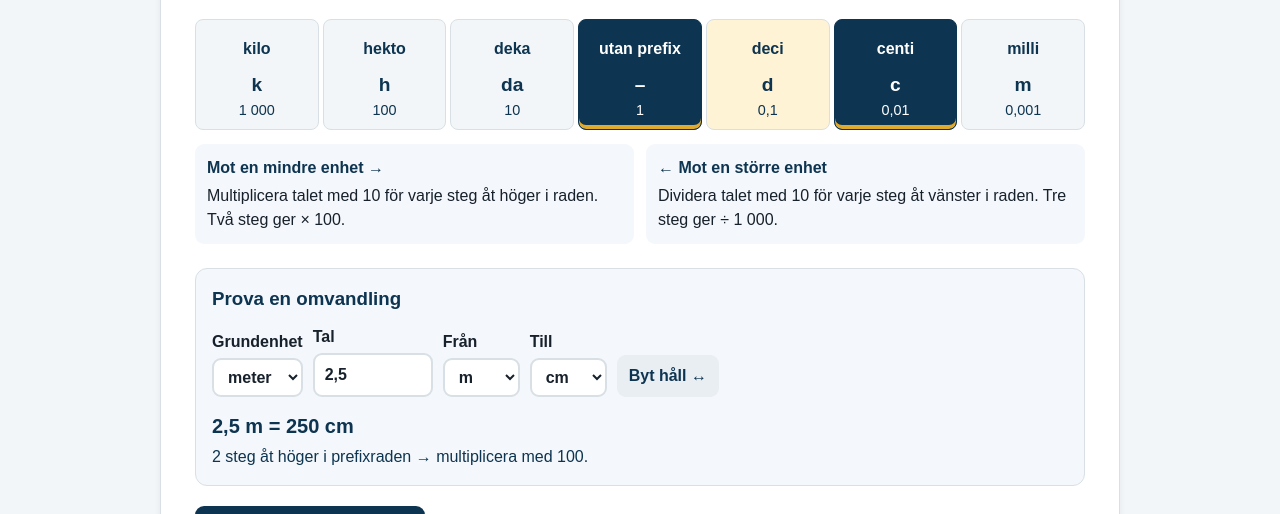
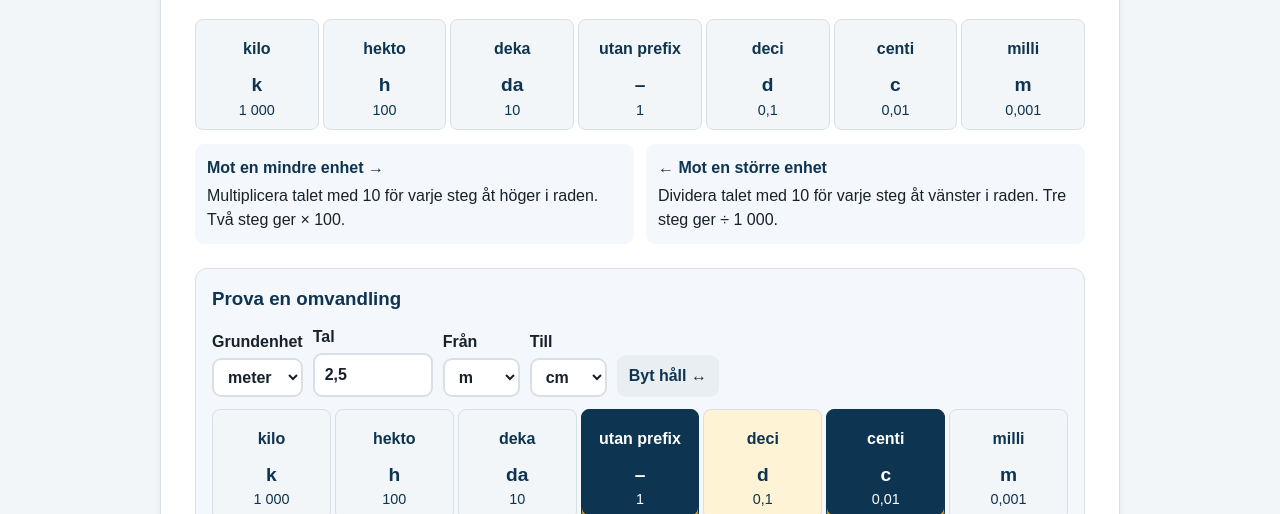
Before and after one commit to ThomasC900/lararverktyg, a plain HTML site: page prefix-och-enhetsomvandlingar/index.html in a window 1280 px wide. Shown: the part 282-796 px from the top of the page. Drawn offline with Linux system fonts and the light colour scheme.

Commit message:
Visa prefixens färgmarkering vid omvandlingsexemplet

```diff
--- a/prefix-och-enhetsomvandlingar/index.html
+++ b/prefix-och-enhetsomvandlingar/index.html
@@ -8,9 +8,9 @@
   <link rel="canonical" href="https://thomasc900.github.io/lararverktyg/prefix-och-enhetsomvandlingar/">
   <link rel="icon" href="../favicon.png" type="image/png" sizes="96x96">
   <link rel="stylesheet" href="../assets/lararverktyg.css">
-  <link rel="stylesheet" href="style.css?v=2">
+  <link rel="stylesheet" href="style.css?v=3">
   <script data-goatcounter="https://lararverktyg.goatcounter.com/count" async src="//gc.zgo.at/count.js"></script>
-  <script src="tool.js?v=2" defer></script>
+  <script src="tool.js?v=3" defer></script>
 </head>
 <body class="lv-page">
   <header class="lv-header">
@@ -54,6 +54,7 @@
           <label>Till<select id="demo-to" class="lv-input"></select></label>
           <button type="button" id="swap" class="lv-btn-secondary">Byt håll ↔</button>
         </div>
+        <div id="demo-ladder" class="ladder" aria-label="Prefixsteg i exemplet"></div>
         <output id="demo-result" class="demo-result"></output>
       </form>
       <div class="actions">
--- a/prefix-och-enhetsomvandlingar/style.css
+++ b/prefix-och-enhetsomvandlingar/style.css
@@ -30,8 +30,8 @@ button { font-weight: 700; }
 .ladder b { align-self: center; line-height: 1.05; }
 .ladder span { font-weight: 700; font-size: 1.2em; }
 .ladder small { font-size: .9em; }
-.ladder .between { background: #fff3d5; }
-.ladder .endpoint {
+.example .ladder .between { background: #fff3d5; }
+.example .ladder .endpoint {
   background: var(--lv-blue);
   color: white;
   border-color: var(--lv-blue);
@@ -42,6 +42,7 @@ button { font-weight: 700; }
 .rules b { color: var(--lv-blue); }
 .rules p { margin: 4px 0 0; }
 .example { background: #f4f7fb; border: 1px solid var(--lv-border); border-radius: 12px; padding: 16px; }
+.example .ladder { margin-top: 12px; }
 .demo-controls { display: flex; flex-wrap: wrap; align-items: end; gap: 10px; }
 .demo-controls label { display: grid; gap: 4px; font-weight: 700; }
 .lv-input { color: var(--lv-text); padding: 8px 10px; }
--- a/prefix-och-enhetsomvandlingar/tool.js
+++ b/prefix-och-enhetsomvandlingar/tool.js
@@ -13,7 +13,8 @@ const bases = [
   { name: "liter", symbol: "l" },
   { name: "gram", symbol: "g" }
 ];
-const ladderCells = [...$("ladder").children];
+const prefixCells = [...$("ladder").children];
+const demoCells = prefixCells.map(cell => cell.cloneNode(true));
 let tasks = [];
 let index = 0;
 let firstTry = 0;
@@ -71,7 +72,7 @@ function renderDemo() {
   const to = prefixes[$("demo-to").selectedIndex];
   const power = from.power - to.power;
   const value = normalizeDecimal($("demo-value").value);
-  for (const cell of ladderCells) {
+  for (const cell of demoCells) {
     const cellPower = Number(cell.dataset.power);
     cell.classList.toggle("endpoint", cellPower === from.power || cellPower === to.power);
     cell.classList.toggle("between", cellPower > Math.min(from.power, to.power) && cellPower < Math.max(from.power, to.power));
@@ -264,7 +265,8 @@ for (const button of document.querySelectorAll("[data-view]")) {
   button.addEventListener("click", () => showView(button.dataset.view));
 }
 
-$("practice-ladder").append(...ladderCells.map(cell => cell.cloneNode(true)));
+$("practice-ladder").append(...prefixCells.map(cell => cell.cloneNode(true)));
+$("demo-ladder").append(...demoCells);
 $("place-value-form").addEventListener("submit", (event) => {
   event.preventDefault();
   const value = normalizeDecimal($("place-value-input").value);
```
